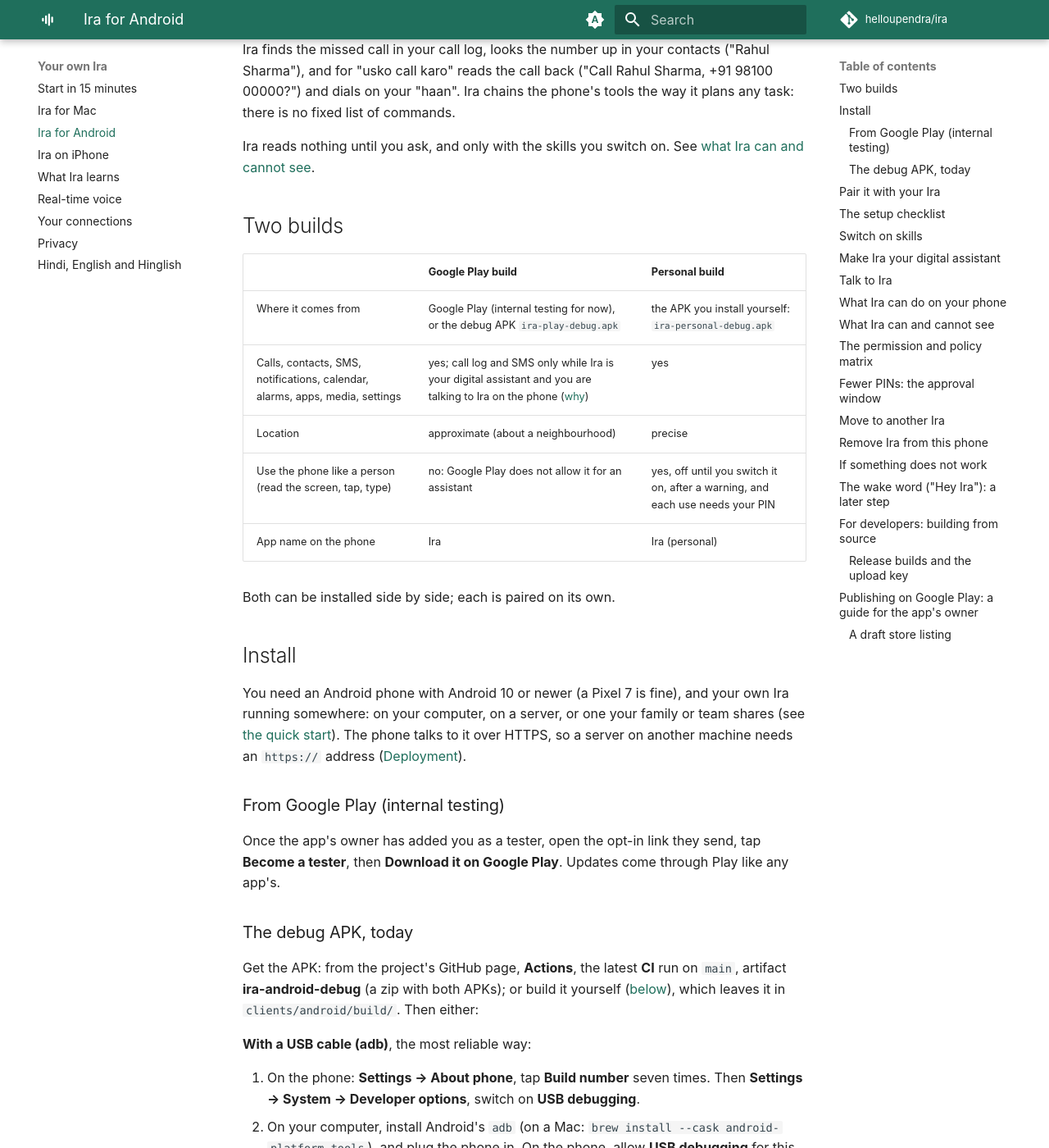
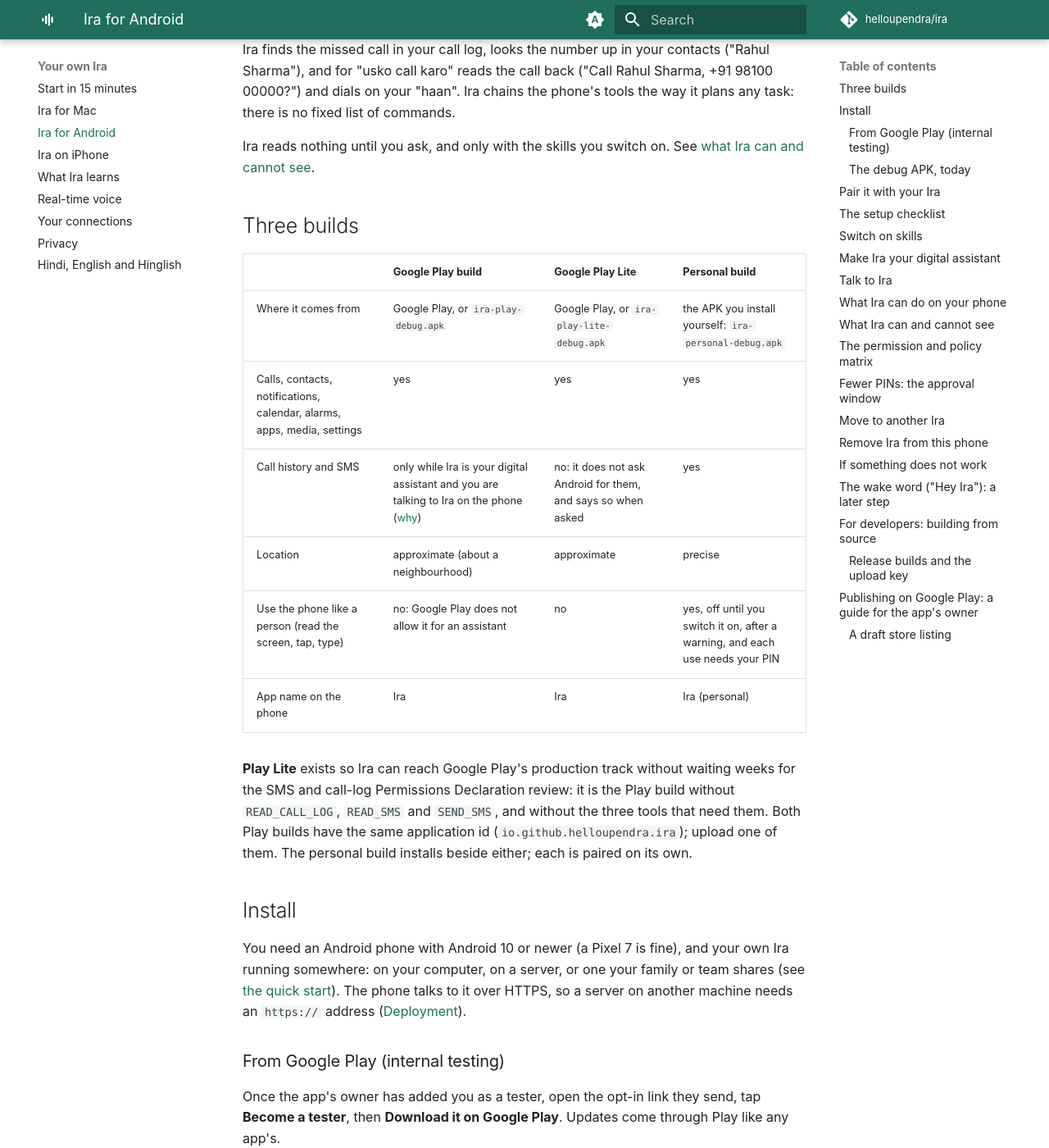
Before and after one commit to helloupendra/ira, an MkDocs documentation site: the page built from docs/clients/android.md, in a window 1280 px wide and 1400 px high, scrolled down 506 px. Shown: the whole window at 82% size. Built offline with MkDocs 1.6.1 and Material for MkDocs 9.7.7, drawn with Linux system fonts in a browser that asks for light colours; comment, search, counter and statistics services are not loaded; some of the changed text lies outside the part shown.

Commit message:
Document the Play Lite build

````diff
--- a/docs/clients/android.md
+++ b/docs/clients/android.md
@@ -25,17 +25,23 @@
 Ira reads nothing until you ask, and only with the skills you switch on. See
 [what Ira can and cannot see](#what-ira-can-and-cannot-see).
 
-## Two builds
+## Three builds
 
-| | Google Play build | Personal build |
-| --- | --- | --- |
-| Where it comes from | Google Play (internal testing for now), or the debug APK `ira-play-debug.apk` | the APK you install yourself: `ira-personal-debug.apk` |
-| Calls, contacts, SMS, notifications, calendar, alarms, apps, media, settings | yes; call log and SMS only while Ira is your digital assistant and you are talking to Ira on the phone ([why](#the-permission-and-policy-matrix)) | yes |
-| Location | approximate (about a neighbourhood) | precise |
-| Use the phone like a person (read the screen, tap, type) | no: Google Play does not allow it for an assistant | yes, off until you switch it on, after a warning, and each use needs your PIN |
-| App name on the phone | Ira | Ira (personal) |
+| | Google Play build | Google Play Lite | Personal build |
+| --- | --- | --- | --- |
+| Where it comes from | Google Play, or `ira-play-debug.apk` | Google Play, or `ira-play-lite-debug.apk` | the APK you install yourself: `ira-personal-debug.apk` |
+| Calls, contacts, notifications, calendar, alarms, apps, media, settings | yes | yes | yes |
+| Call history and SMS | only while Ira is your digital assistant and you are talking to Ira on the phone ([why](#the-permission-and-policy-matrix)) | no: it does not ask Android for them, and says so when asked | yes |
+| Location | approximate (about a neighbourhood) | approximate | precise |
+| Use the phone like a person (read the screen, tap, type) | no: Google Play does not allow it for an assistant | no | yes, off until you switch it on, after a warning, and each use needs your PIN |
+| App name on the phone | Ira | Ira | Ira (personal) |
 
-Both can be installed side by side; each is paired on its own.
+**Play Lite** exists so Ira can reach Google Play's production track without
+waiting weeks for the SMS and call-log Permissions Declaration review: it
+is the Play build without `READ_CALL_LOG`, `READ_SMS` and `SEND_SMS`, and
+without the three tools that need them. Both Play builds have the same
+application id (`io.github.helloupendra.ira`); upload one of them. The
+personal build installs beside either; each is paired on its own.
 
 ## Install
 
@@ -429,12 +435,17 @@
 
 ```bash
 scripts/make-upload-key.sh    # once: ~/.ira-android/upload-keystore.jks, password in the Keychain
-scripts/build-release.sh      # build/ira-play-release.aab and build/ira-personal-release.apk
+scripts/build-release.sh      # build/ira-play-release.aab, build/ira-play-lite.aab and build/ira-personal-release.apk
 ```
 
 `build-release.sh` reads the password from the macOS Keychain and passes it
 to Gradle in the environment (`IRA_UPLOAD_*`); without those variables a
-release build is unsigned. Back up `~/.ira-android/` and the Keychain item
+release build is unsigned. It checks that Play Lite's bundle asks for none
+of the SMS and call-log permissions and the full one asks for all three
+(`scripts/check-permissions.sh`, which CI also runs on the debug APKs), and
+bundles the symbols of the app's native code (Compose's graphics library)
+for Play's crash reports; that needs the Android NDK
+(`sdkmanager "ndk;28.2.13676358"`). Back up `~/.ira-android/` and the Keychain item
 `ira-android-upload`. A lost upload key can be replaced: make a new one,
 export its certificate (`keytool -export -rfc -keystore upload-keystore.jks
 -alias upload -file upload_certificate.pem`) and use **Request upload key
@@ -546,7 +557,8 @@
   microphone disclosure and **Agree**, the permission prompt, tap the
   microphone, the notification, speak, Ira answers, **End**.
 - **Sensitive permissions (Permissions Declaration Form)** for SMS and call
-  log ([help](https://support.google.com/googleplay/android-developer/answer/9214102)):
+  log, for the full Play build only; **Play Lite** needs none
+  ([help](https://support.google.com/googleplay/android-developer/answer/9214102)):
   core functionality **Default Assistant handler**; reviewer steps (make Ira
   the digital assistant, pair, ask "who called?"); a video of that. Review
   can take several weeks. If it is refused, remove `READ_CALL_LOG`,
````
